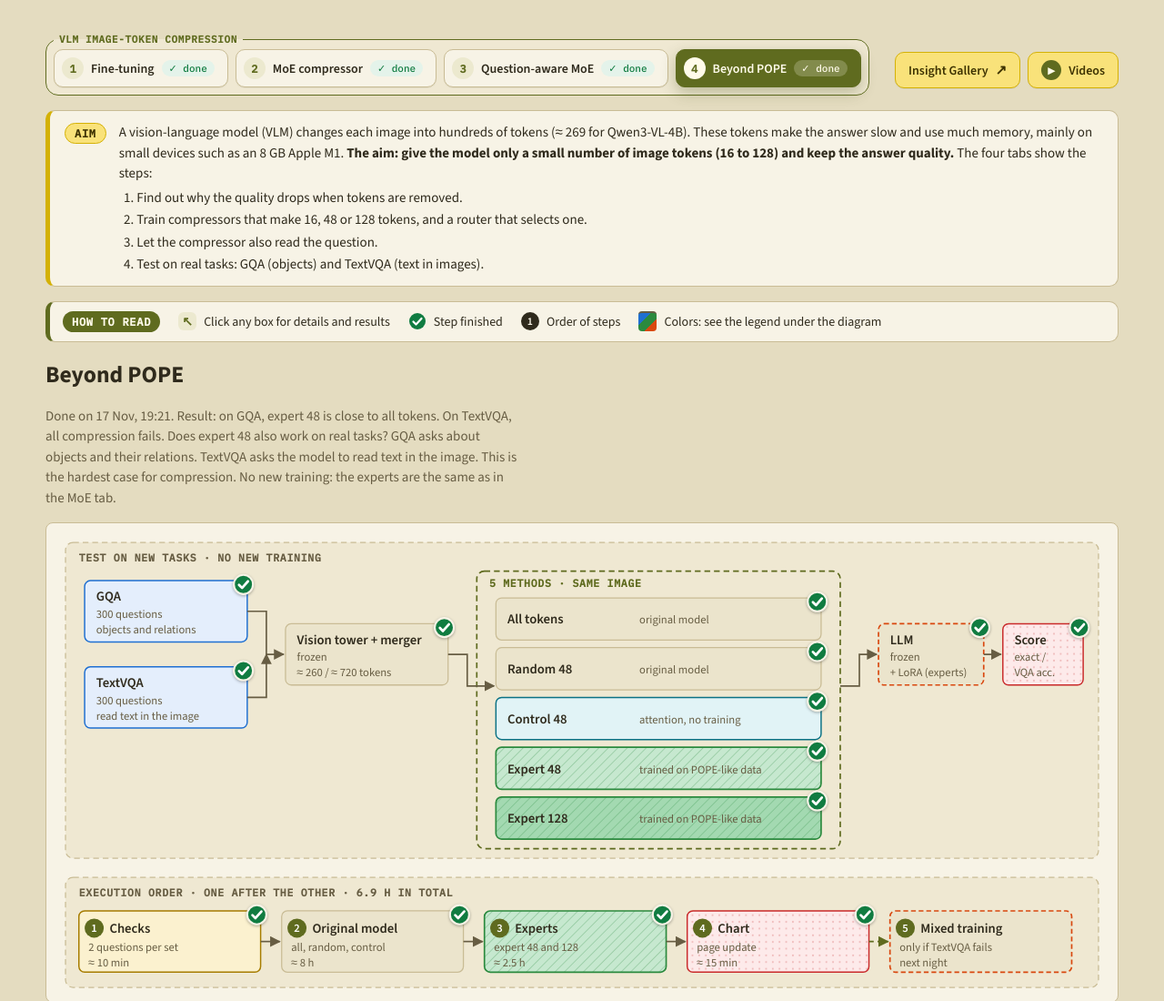
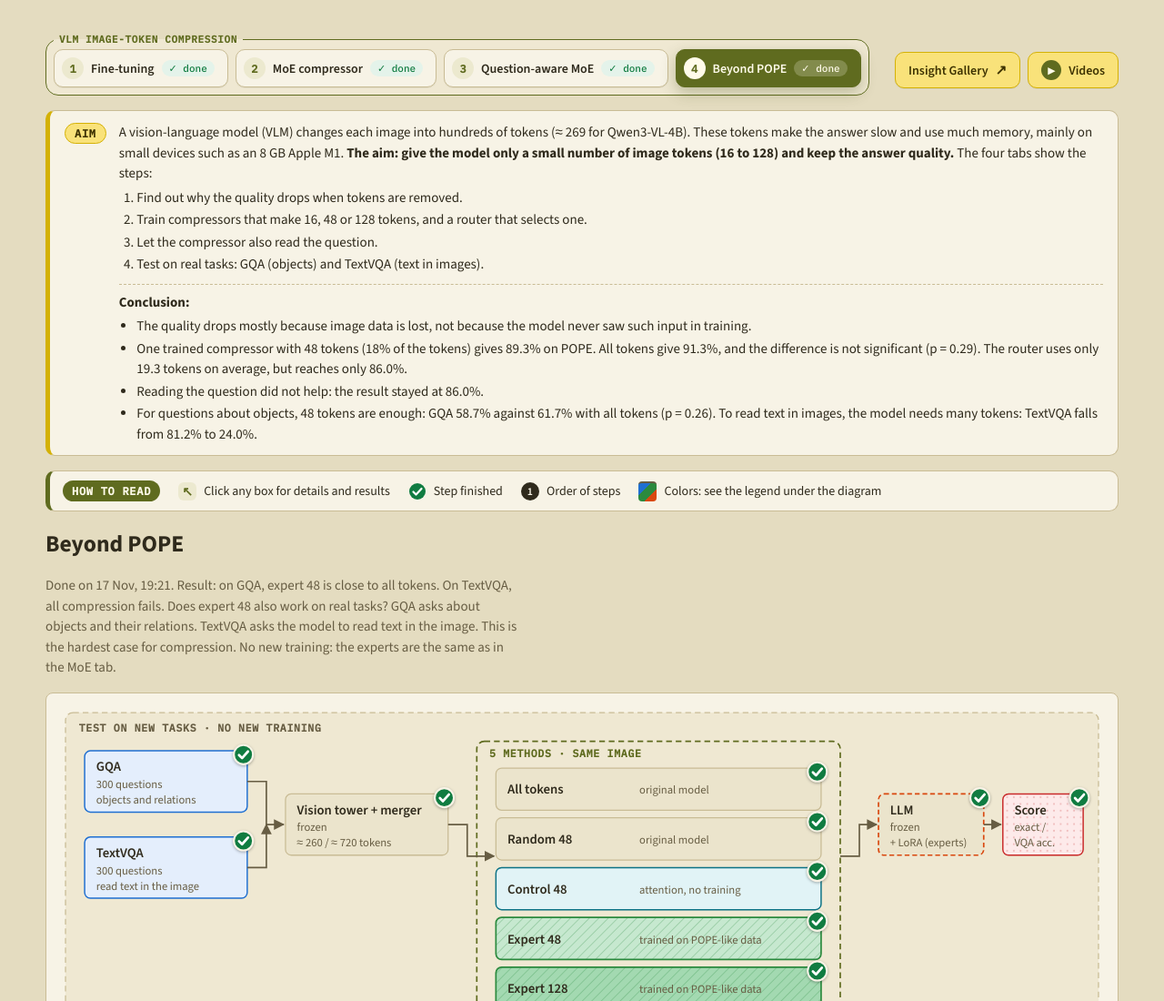
Before and after one commit to ashe-many/ashe-many.github.io, a plain HTML site: page index.html in a window 1280 px wide. Shown: the top 1100 px of the page at 91% size. Drawn offline with nearby package versions, Linux system fonts and the light colour scheme.

Commit message:
Add conclusion to the aim box
Co-Authored-By: Claude Opus 5.5 <noreply@anthropic.com>

```diff
--- a/index.html
+++ b/index.html
@@ -85,6 +85,8 @@
     border: 1px solid var(--line); border-left: 5px solid #d4b106; border-radius: 10px; font-size: 15px; line-height: 1.5; }
   .aim .hi { font: 700 12px var(--mono); letter-spacing: .06em; text-transform: uppercase; color: #3d3200; background: #f9e27a; border: 1px solid #d4b106; border-radius: 999px; padding: 3px 10px; margin-top: 1px; }
   .aim p { margin: 0; }
+  .aim .concl { margin-top: 10px; padding-top: 8px; border-top: 1px dashed var(--line); }
+  .aim .concl ul { margin: 4px 0 0; padding-left: 1.3em; display: grid; gap: 2px; }
   .aim ol { margin: 4px 0 0; padding-left: 1.3em; display: grid; gap: 2px; }
   @media (max-width: 560px) { .aim { grid-template-columns: 1fr; } }
   .howto { display: flex; flex-wrap: wrap; align-items: center; gap: 8px 20px; padding: 10px 14px; background: var(--canvas);
@@ -257,6 +259,15 @@
         <li>Let the compressor also read the question.</li>
         <li>Test on real tasks: GQA (objects) and TextVQA (text in images).</li>
       </ol>
+      <div class="concl">
+        <p><b>Conclusion:</b></p>
+        <ul>
+          <li>The quality drops mostly because image data is lost, not because the model never saw such input in training.</li>
+          <li>One trained compressor with 48 tokens (18% of the tokens) gives 89.3% on POPE. All tokens give 91.3%, and the difference is not significant (p = 0.29). The router uses only 19.3 tokens on average, but reaches only 86.0%.</li>
+          <li>Reading the question did not help: the result stayed at 86.0%.</li>
+          <li>For questions about objects, 48 tokens are enough: GQA 58.7% against 61.7% with all tokens (p = 0.26). To read text in images, the model needs many tokens: TextVQA falls from 81.2% to 24.0%.</li>
+        </ul>
+      </div>
     </div>
   </section>
   <div class="howto" role="note" aria-label="How to read the diagram">
```
